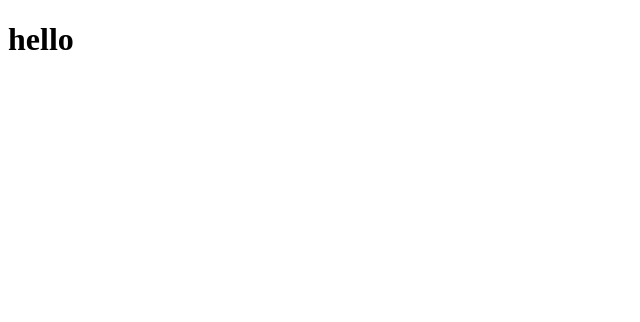
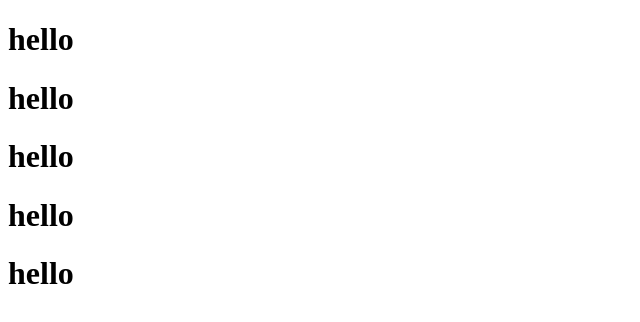
Before and after one commit to Akhila025/Calculator-Page-HTML, a plain HTML site: page index.html in a window 1280 px wide. Shown: the whole page, without its empty margins (0-640 px from the left). Drawn offline with Linux system fonts and the light colour scheme.

Commit message:
Added h1 tags

```diff
--- a/index.html
+++ b/index.html
@@ -7,5 +7,9 @@
   </head>
   <body>
     <h1>hello</h1>
+    <h1>hello</h1>
+    <h1>hello</h1>
+    <h1>hello</h1>
+    <h1>hello</h1>
   </body>
 </html>
```
